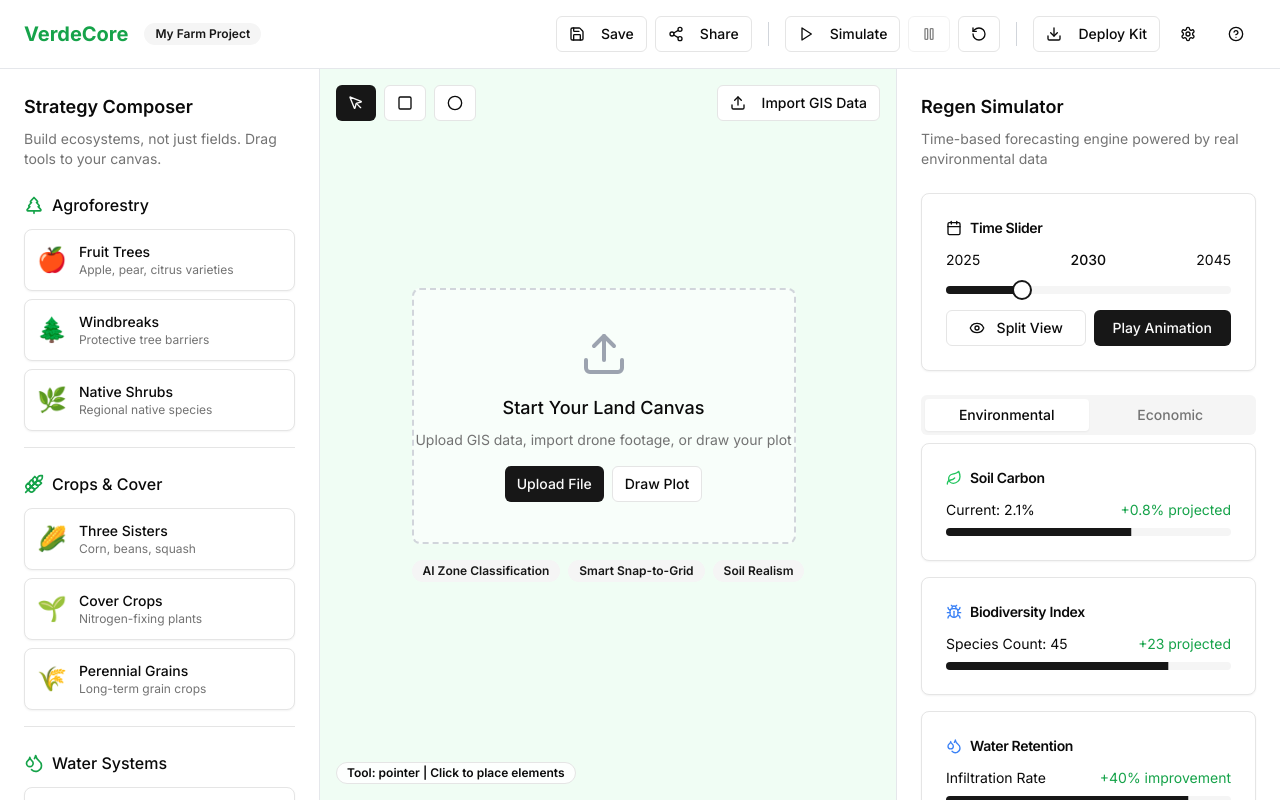
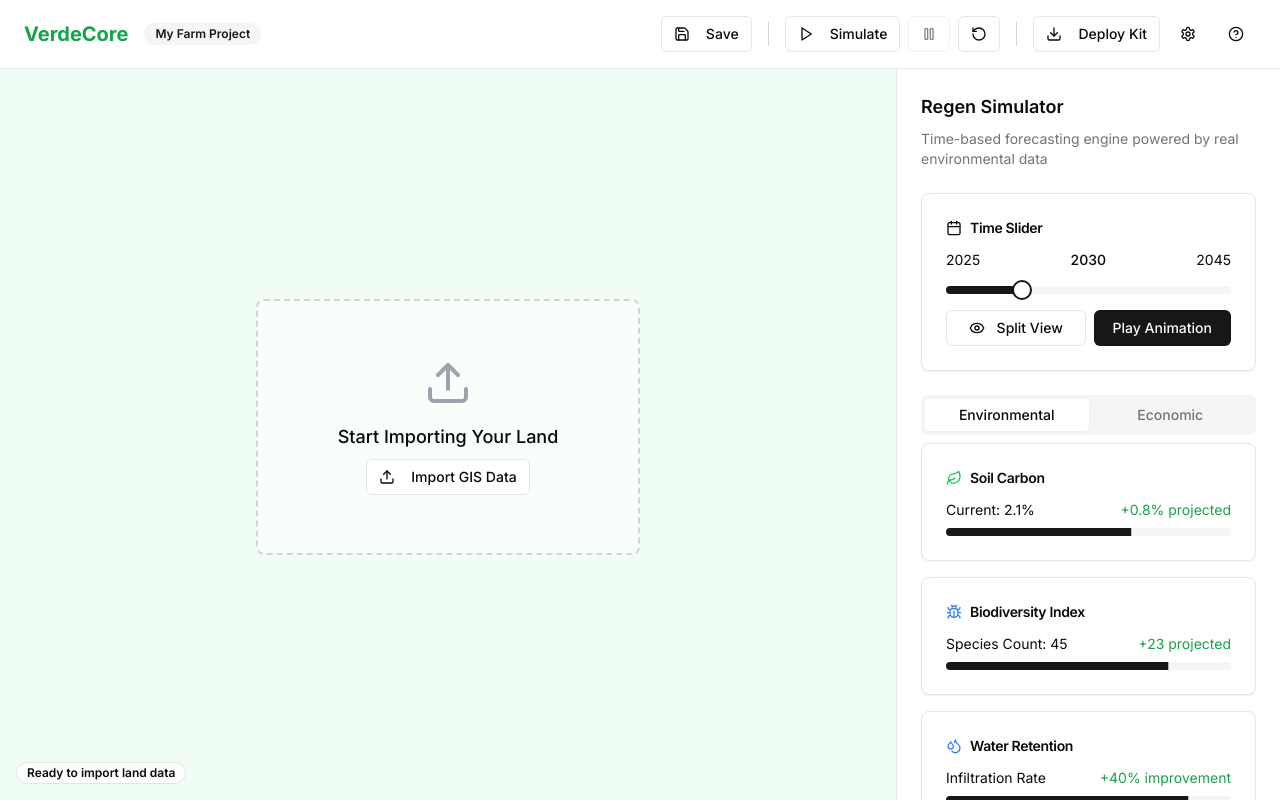
Before and after one commit to kethan1/tsa-2025-software-development, a Next.js app: page /workspace in a window 1280 px wide. Built offline with nearby package versions, Linux system fonts and the light colour scheme.

Commit message:
feat: only allow uploads of gis format

```diff
--- a/app/workspace/page.tsx
+++ b/app/workspace/page.tsx
@@ -10,9 +10,9 @@ export default function WorkspacePage() {
 
       <div className="flex-1 flex overflow-hidden">
         {/* Tool Palette */}
-        <div className="w-80 bg-white dark:bg-gray-800 border-r border-gray-200 dark:border-gray-700 overflow-y-auto">
+        {/* <div className="w-80 bg-white dark:bg-gray-800 border-r border-gray-200 dark:border-gray-700 overflow-y-auto">
           <ToolPalette />
-        </div>
+        </div> */}
 
         {/* Main Canvas */}
         <div className="flex-1 relative">
--- a/components/features.tsx
+++ b/components/features.tsx
@@ -6,10 +6,10 @@ const features = [
   {
     icon: Paintbrush,
     title: "LandCanvas™",
-    subtitle: "Draw, Import, or Scan Your Real Land",
+    subtitle: "Import or Scan Your Real Land",
     description:
-      "Upload GIS coordinates, import drone footage, or sketch a shape. AI classifies zones and provides context-aware tools.",
-    badge: "Interactive Drawing",
+      "Upload GIS coordinates or import drone footage. AI classifies zones and provides context-aware tools.",
+    badge: "Data Import",
     color: "bg-blue-500",
   },
   {
--- a/components/hero.tsx
+++ b/components/hero.tsx
@@ -45,7 +45,7 @@ export function Hero() {
               </div>
               <h3 className="font-semibold mb-2">Real Land Simulation</h3>
               <p className="text-sm text-muted-foreground">
-                Upload GIS data or draw your plot to test regenerative strategies
+                Upload GIS data to test regenerative strategies on real land
               </p>
             </div>
             <div className="flex flex-col items-center">
--- a/components/how-it-works.tsx
+++ b/components/how-it-works.tsx
@@ -6,7 +6,7 @@ const steps = [
   {
     icon: Upload,
     title: "Import Your Land",
-    description: "Upload GIS data, drone footage, or draw your plot directly on the canvas",
+    description: "Upload GIS data or import drone footage to get started",
     color: "bg-blue-500",
   },
   {
--- a/components/workspace/land-canvas.tsx
+++ b/components/workspace/land-canvas.tsx
@@ -1,55 +1,39 @@
-"use client"
+"use client";
 
-import { useState, useRef } from "react"
-import { Button } from "@/components/ui/button"
-import { Badge } from "@/components/ui/badge"
-import { Upload, MousePointer, Square, Circle } from "lucide-react"
-import { useToast } from "@/hooks/use-toast"
+import { useRef } from "react";
+import { Button } from "@/components/ui/button";
+import { Badge } from "@/components/ui/badge";
+import { Upload } from "lucide-react";
+import { useToast } from "@/hooks/use-toast";
 
 export function LandCanvas() {
-  const [selectedTool, setSelectedTool] = useState("pointer")
-  const [isDrawing, setIsDrawing] = useState(false)
-  const fileInputRef = useRef<HTMLInputElement>(null)
-  const { toast } = useToast()
+  const fileInputRef = useRef<HTMLInputElement>(null);
+  const { toast } = useToast();
 
   const handleImportGISData = () => {
     toast({
       title: "Import GIS Data",
       description: "Opening GIS data import dialog...",
-    })
+    });
     // Simulate GIS data import
     setTimeout(() => {
       toast({
         title: "GIS Data Imported",
         description: "Successfully imported land parcel data.",
-      })
-    }, 2000)
-  }
-
-  const handleUploadFile = () => {
-    if (fileInputRef.current) {
-      fileInputRef.current.click()
-    }
-  }
+      });
+    }, 2000);
+  };
 
   const handleFileChange = (event: React.ChangeEvent<HTMLInputElement>) => {
-    const file = event.target.files?.[0]
+    const file = event.target.files?.[0];
     if (file) {
       toast({
         title: "File Uploaded",
         description: `Successfully uploaded ${file.name}`,
-      })
+      });
       // Here you would process the file (image, drone footage, etc.)
     }
-  }
-
-  const handleDrawPlot = () => {
-    setIsDrawing(!isDrawing)
-    toast({
-      title: isDrawing ? "Drawing Mode Disabled" : "Drawing Mode Enabled",
-      description: isDrawing ? "Click and drag to draw your plot boundaries." : "Drawing mode activated.",
-    })
-  }
+  };
 
   return (
     <div className="h-full relative bg-green-50 dark:bg-green-950">
@@ -62,78 +46,36 @@ export function LandCanvas() {
         className="hidden"
       />
 
-      {/* Canvas Controls */}
-      <div className="absolute top-4 left-4 z-10 flex gap-2">
-        <Button
-          variant={selectedTool === "pointer" ? "default" : "outline"}
-          size="sm"
-          onClick={() => setSelectedTool("pointer")}
-        >
-          <MousePointer className="w-4 h-4" />
-        </Button>
-        <Button
-          variant={selectedTool === "rectangle" ? "default" : "outline"}
-          size="sm"
-          onClick={() => setSelectedTool("rectangle")}
-        >
-          <Square className="w-4 h-4" />
-        </Button>
-        <Button
-          variant={selectedTool === "circle" ? "default" : "outline"}
-          size="sm"
-          onClick={() => setSelectedTool("circle")}
-        >
-          <Circle className="w-4 h-4" />
-        </Button>
-      </div>
-
-      {/* Import Options */}
-      <div className="absolute top-4 right-4 z-10">
-        <Button variant="outline" size="sm" onClick={handleImportGISData}>
-          <Upload className="w-4 h-4 mr-2" />
-          Import GIS Data
-        </Button>
-      </div>
-
       {/* Canvas Area */}
       <div className="h-full flex items-center justify-center">
         <div className="text-center">
           <div className="w-96 h-64 border-2 border-dashed border-gray-300 dark:border-gray-600 rounded-lg flex items-center justify-center mb-4 bg-white/50 dark:bg-gray-800/50">
             <div className="text-center">
               <Upload className="w-12 h-12 text-gray-400 mx-auto mb-4" />
-              <h3 className="text-lg font-medium mb-2">Start Your Land Canvas</h3>
-              <p className="text-sm text-muted-foreground mb-4">
-                Upload GIS data, import drone footage, or draw your plot
-              </p>
+              <h3 className="text-lg font-medium mb-2">
+                Start Importing Your Land
+              </h3>
               <div className="flex gap-2 justify-center">
-                <Button size="sm" onClick={handleUploadFile}>
-                  Upload File
-                </Button>
                 <Button
+                  variant="outline"
                   size="sm"
-                  variant="outline"
-                  onClick={handleDrawPlot}
+                  onClick={handleImportGISData}
                 >
-                  {isDrawing ? "Stop Drawing" : "Draw Plot"}
+                  <Upload className="w-4 h-4 mr-2" />
+                  Import GIS Data
                 </Button>
               </div>
             </div>
           </div>
-
-          <div className="flex gap-2 justify-center">
-            <Badge variant="secondary">AI Zone Classification</Badge>
-            <Badge variant="secondary">Smart Snap-to-Grid</Badge>
-            <Badge variant="secondary">Soil Realism</Badge>
-          </div>
         </div>
       </div>
 
-      {/* Cursor Feedback */}
+      {/* Status Feedback */}
       <div className="absolute bottom-4 left-4 z-10">
         <Badge variant="outline" className="bg-white/90 dark:bg-gray-800/90">
-          Tool: {selectedTool} | {isDrawing ? "Drawing mode active" : "Click to place elements"}
+          Ready to import land data
         </Badge>
       </div>
     </div>
-  )
+  );
 }
--- a/components/workspace/workspace-header.tsx
+++ b/components/workspace/workspace-header.tsx
@@ -18,24 +18,6 @@ export function WorkspaceHeader() {
       title: "Project Saved",
       description: "Your farm project has been saved successfully.",
     })
-  }
-
-  const handleShare = () => {
-    // Simulate sharing functionality
-    if (navigator.share) {
-      navigator.share({
-        title: "My Farm Project",
-        text: "Check out my regenerative farm design on VerdeCore!",
-        url: window.location.href,
-      })
-    } else {
-      // Fallback for browsers that don't support Web Share API
-      navigator.clipboard.writeText(window.location.href)
-      toast({
-        title: "Link Copied",
-        description: "Project link has been copied to clipboard.",
-      })
-    }
   }
 
   const handleSimulate = () => {
@@ -106,11 +88,6 @@ export function WorkspaceHeader() {
             Save
           </Button>
 
-          <Button variant="outline" size="sm" onClick={handleShare}>
-            <Share2 className="w-4 h-4 mr-2" />
-            Share
-          </Button>
-
           <div className="h-6 w-px bg-gray-300 dark:bg-gray-600 mx-2" />
 
           <Button
```
